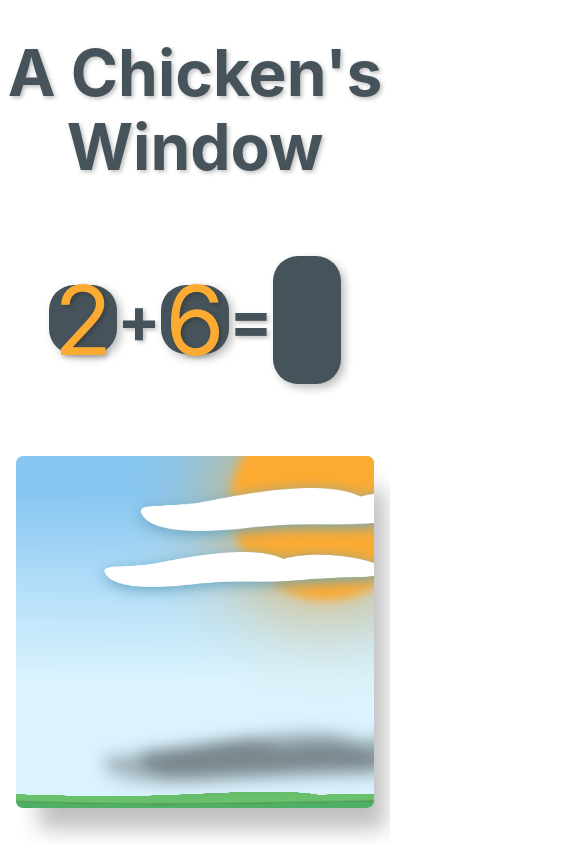
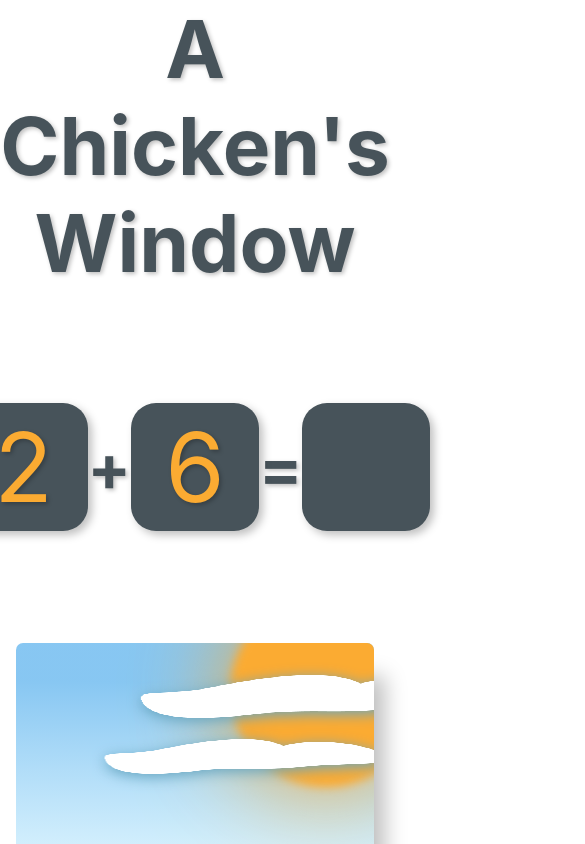
Before and after one commit to andrewvallejo/a-chickens-window, a Next.js app: page / in a window 390 px wide. Shown: the top 844 px of the page, 585 px wide, since content can reach past the window. Built offline with nearby package versions, Linux system fonts and the light colour scheme.

Commit message:
Add responsiveness to game

```diff
--- a/styles/Home.module.scss
+++ b/styles/Home.module.scss
@@ -1,18 +1,26 @@
 @import "./styles";
+
+.body {
+	display: flex;
+	flex-direction: column;
+	align-items: center;
+	justify-content: space-around;
+	user-select: none;
+	height: calc(100vh - 40rem);
+}
 
 .main {
 	display: flex;
 	flex-direction: column;
 	align-items: center;
-	justify-content: space-around;
-	user-select: none;
-	min-height: 100vh;
+	gap: 7rem;
+	width: 100%;
+	max-width: 100rem;
 	color: $color-primary-dark;
 }
 
 .title {
+	font-size: 5rem;
+	text-align: center;
 	text-shadow: $shadow-text;
-	font-size: 4rem;
-	line-height: 1.15;
-	text-align: center;
 }
--- a/styles/Math.module.scss
+++ b/styles/Math.module.scss
@@ -3,7 +3,8 @@
 .mathContainer {
 	display: flex;
 	flex-direction: row;
-	width: 75%;
+	gap: 5rem;
+	max-width: 100rem;
 	align-items: center;
 	justify-content: space-around;
 }
@@ -22,7 +23,7 @@
 	justify-content: center;
 	box-shadow: $shadow-math-block;
 	border-radius: 25px;
-	width: 14rem;
+	width: clamp(8rem, 15vw, 14rem);
 	aspect-ratio: 1;
 	background: $color-primary-dark;
 }
@@ -44,11 +45,22 @@
 }
 
 .resultsInput {
-	width: 100%;
-	height: 8rem;
-	padding: 1rem;
 	font-size: 6rem;
 	text-shadow: $shadow-text;
 	text-align: center;
 	color: white;
 }
+
+@media screen and (max-width: 800px) {
+	.mathContainer {
+		transition: all 0.5s ease-in-out;
+		gap: 2rem;
+	}
+}
+
+@media screen and (max-width: 600px) {
+	.mathContainer {
+		transition: all 0.5s ease-in-out;
+		gap: 0rem;
+	}
+}
--- a/styles/Window.module.scss
+++ b/styles/Window.module.scss
@@ -6,6 +6,7 @@
 	overflow: hidden;
 	border-radius: 7px;
 	width: 92%;
+	max-width: 100rem;
 	height: 22rem;
 	background: $color-sky;
 }
@@ -25,6 +26,7 @@
 .cloud {
 	position: absolute;
 	animation: animateClouds 20s infinite;
+	image-rendering: pixelated;
 	z-index: 1;
 	&.low {
 		top: 2rem;
@@ -41,8 +43,11 @@
 
 .grass {
 	position: absolute;
-	bottom: -1rem;
+	bottom: 0;
 	image-rendering: pixelated;
+	width: 100%;
+	min-height: 7rem;
+	max-height: 10rem;
 }
 
 .spawnGrid {
@@ -50,8 +55,8 @@
 	padding-inline: 5rem;
 	bottom: 2rem;
 	display: grid;
-	grid-template-columns: repeat(auto-fill, minmax(5rem, 5fr));
-	grid-gap: 8rem;
+	grid-template-columns: repeat(auto-fill, minmax(5rem, 2fr));
+	gap: 8rem;
 	width: 100%;
 	height: 100%;
 }
@@ -60,8 +65,7 @@
 	@extend .spawnGrid;
 	bottom: -2rem;
 	left: 5rem;
-	grid-template-columns: repeat(auto-fill, minmax(5rem, 5fr));
-	grid-gap: 8rem;
+	gap: 8rem;
 	width: 100%;
 	height: 100%;
 }
@@ -71,8 +75,8 @@
 	display: flex;
 	align-items: flex-end;
 	justify-content: center;
+	overflow: hidden;
 	image-rendering: pixelated;
-	overflow: hidden;
 	width: calc(4.2px * 15);
 	height: calc(4.2px * 15);
 }
@@ -84,3 +88,17 @@
 	aspect-ratio: 1;
 	animation: animateSprite 2s steps(7) 2s infinite;
 }
+
+@media screen and (max-width: 600px) {
+	.spawnGrid {
+		grid-template-columns: repeat(auto-fill, minmax(2rem, 2fr));
+		left: -3rem;
+		gap: 0 3rem;
+		width: 120%;
+	}
+	.spawnGridTwo {
+		gap: 0 3rem;
+		left: -4rem;
+		width: 120%;
+	}
+}
```
